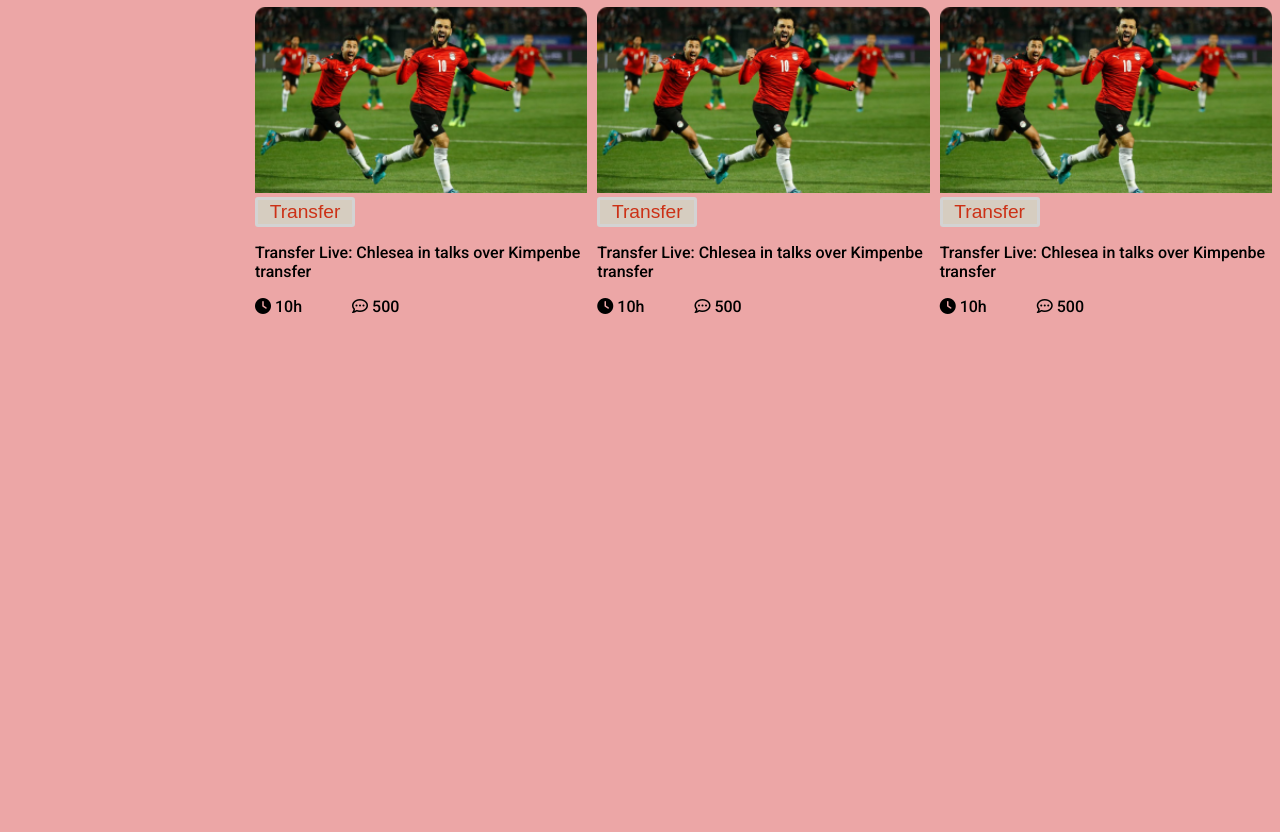
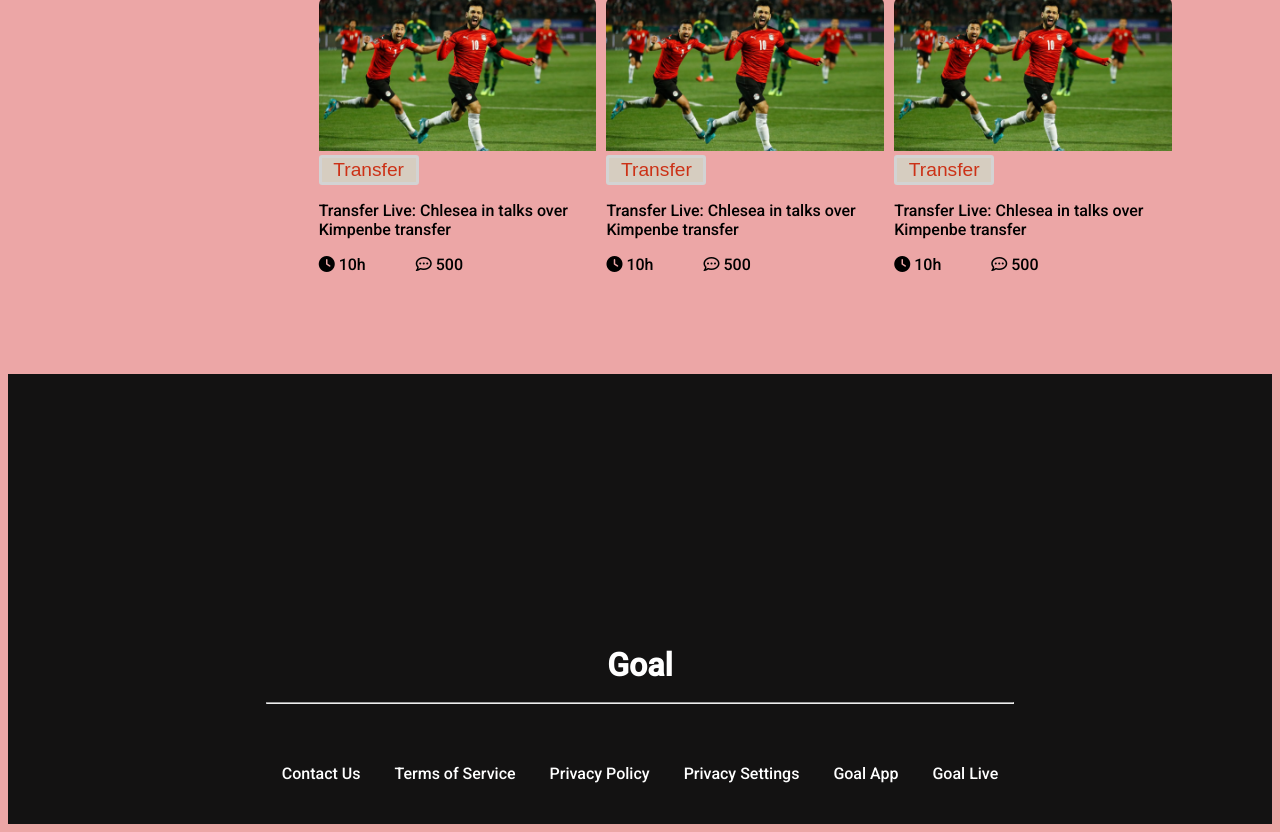
Before and after one commit to RajibDesai/restart-assignment-02, a plain HTML site: page index.html in a window 1280 px wide. Shown: the part 1440-2272 px from the top of the page. Before the commit the page ends 1764 px from the top, so only its background shows below. Drawn offline with Linux system fonts and the light colour scheme.

Commit message:
footer finished commit

```diff
--- a/index.html
+++ b/index.html
@@ -207,6 +207,29 @@
         </div>
 
     </main>
+    <!-----------------------------
+    main end ----------------->
+
+    <!-----------------------------
+   footer start -------------->
+
+    <footer class="footer">
+        <div>
+            <h1>Goal</h1>
+        </div>
+        <div>
+            <hr>
+        </div>
+        <div class="footer-menu">
+            <span>Contact Us</span>
+            <span>Terms of Service</span>
+            <span>Privacy Policy</span>
+            <span>Privacy Settings</span>
+            <span>Goal App</span>
+            <span> Goal Live</span>
+        </div>
+    </footer>
+
 </body>
 
 </html>
--- a/styles/style.css
+++ b/styles/style.css
@@ -53,6 +53,12 @@ body {
 
 /*------------- thumbnail end -----------------*/
 
+/************** main start *********************/
+
+.main-container {
+    margin: 100px;
+}
+
 .menu-btn {
     display: flex;
     flex-direction: column;
@@ -66,7 +72,7 @@ body {
 
 .menu-btn button {
     margin: 5px;
-    height: 50px;
+    height: 70px;
     background-color: rgb(29, 28, 28);
     color: white;
     border-radius: 5px;
@@ -111,3 +117,32 @@ img {
     background-color: rgb(214, 205, 192);
     color: rgb(204, 49, 22);
 }
+
+/***************** main end ***********************/
+
+/***************** Footer start ************************/
+
+.footer {
+    background-color: rgb(19, 18, 18);
+    width: 100%;
+    height: 450px;
+    display: flex;
+    flex-wrap: wrap;
+    align-content: flex-end;
+    color: white;
+}
+
+.footer div {
+    text-align: center;
+    width: 100%;
+    height: 50px;
+    padding: 10px;
+}
+
+hr {
+    width: 60%;
+}
+
+.footer-menu span {
+    padding: 15px;
+}
```
